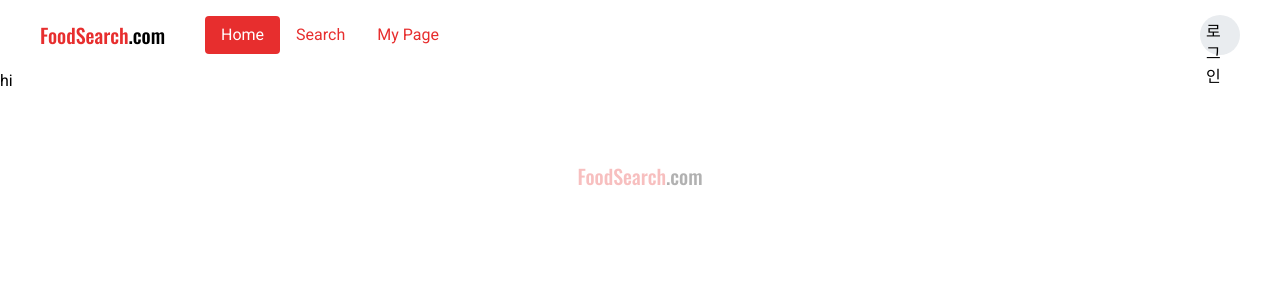
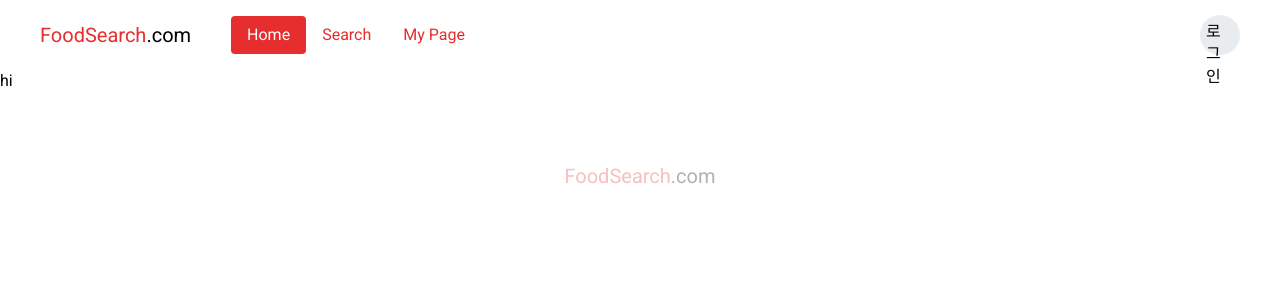
Before and after one commit to hi1004/Food-Search-App, a Nuxt app: page / in a window 1280 px wide. Shown: the top 300 px of the page. Built offline with nearby package versions, Linux system fonts and the light colour scheme; what vue-infinite-loading would draw is missing.

Commit message:
fix main og:image

```diff
--- a/App/components/Logo.vue
+++ b/App/components/Logo.vue
@@ -14,7 +14,6 @@ export default {
 
 <style lang="scss" scoped>
 .logo {
-  font-family: "Oswald", sans-serif;
   font-size: 20px;
   color: $black;
   text-decoration: none;
--- a/nuxt.config.js
+++ b/nuxt.config.js
@@ -31,7 +31,7 @@ export default {
       {
         hid: 'og:image',
         property: 'og:image',
-        content: 'https://raw.githubusercontent.com/hi1004/Food-Search-App/master/App/assets/images/main_img.jpg',
+        href: 'https://raw.githubusercontent.com/hi1004/Food-Search-App/master/App/assets/images/main_img.jpg',
       },
       { hid: 'og:url', property: 'og:url', content: process.env.CLIENT_URL },
     ],
```
